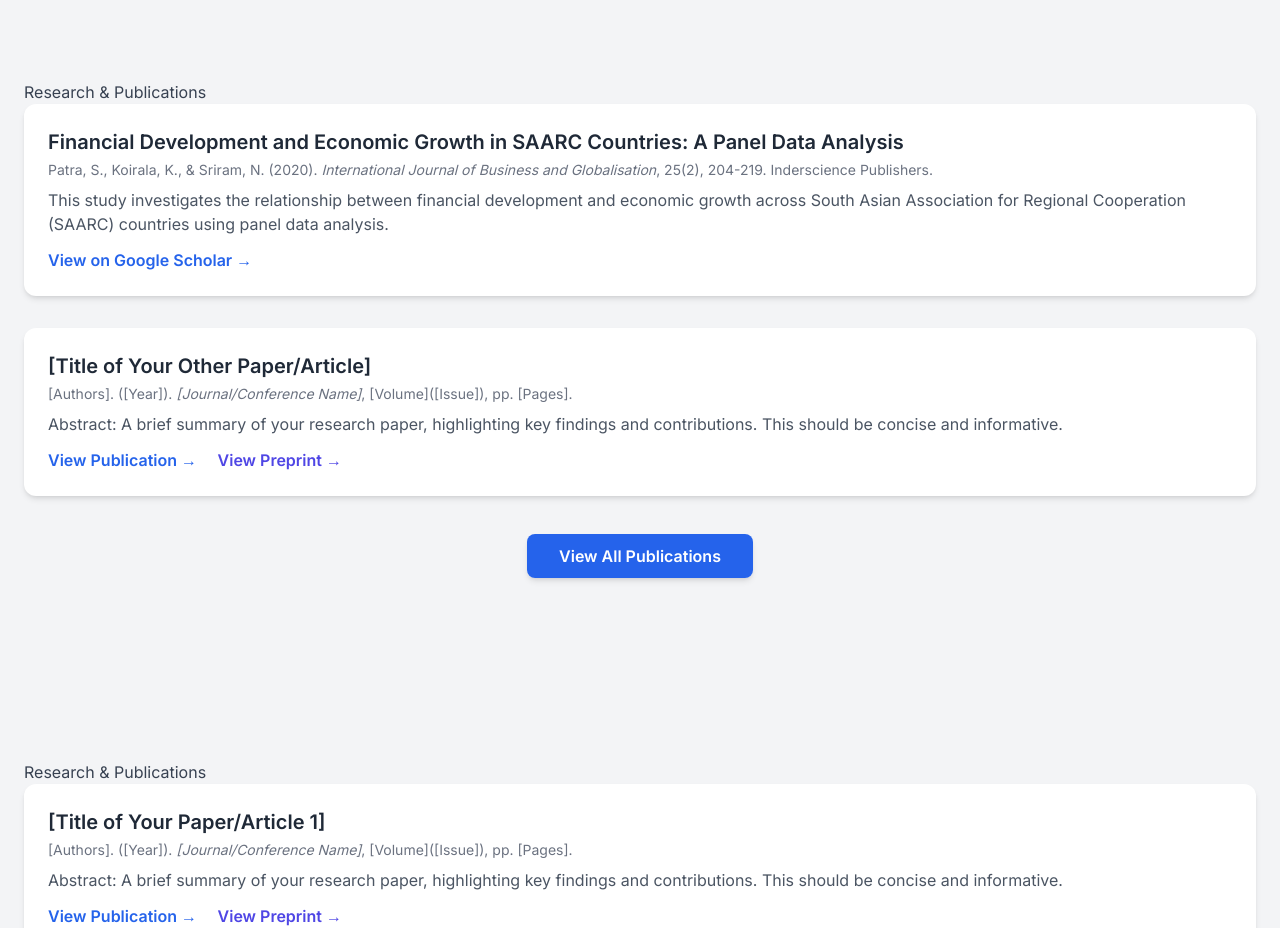
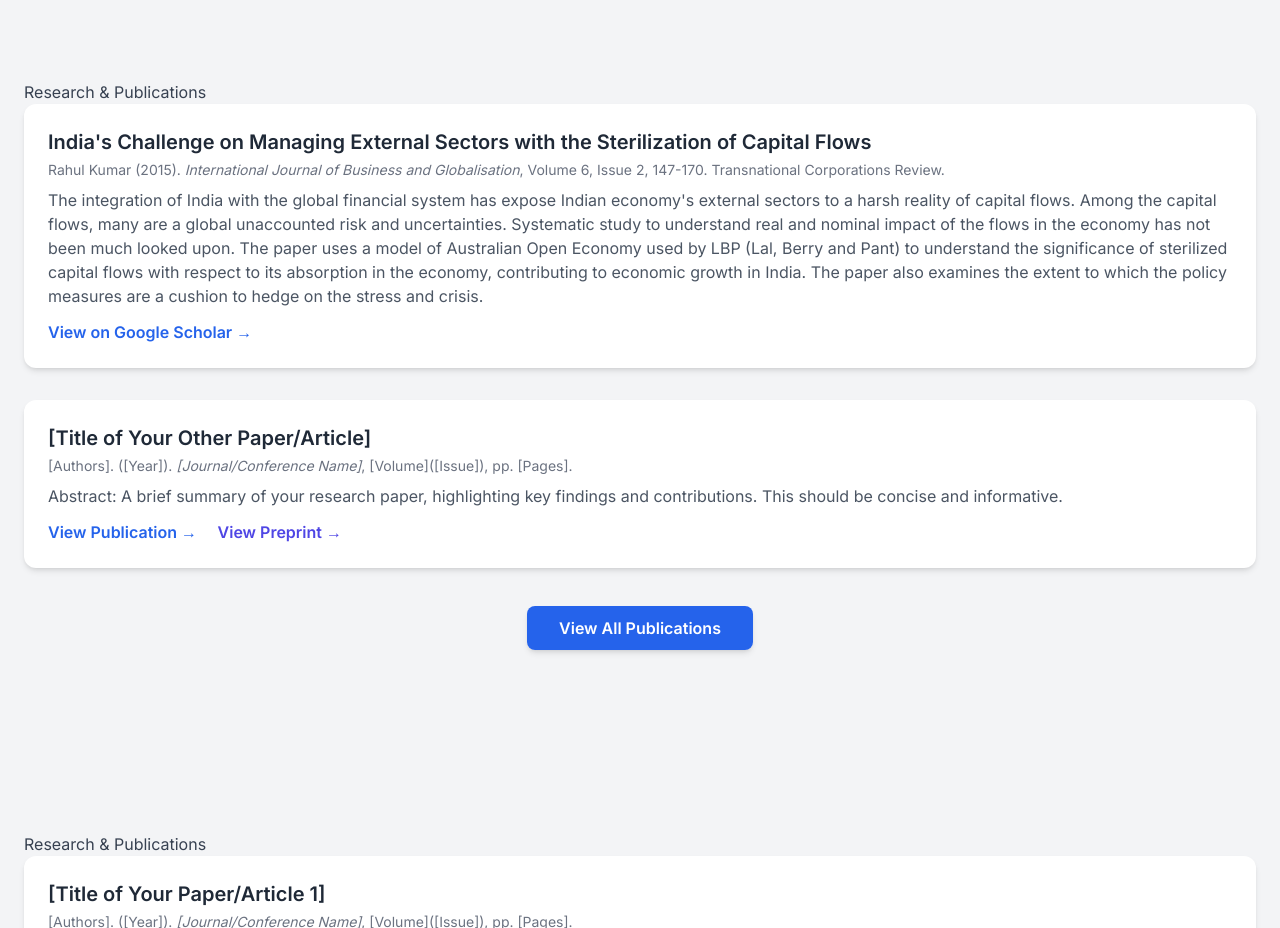
Before and after one commit to rahulkumareconomist/rahulkumareconomist.github.io, a plain HTML site: page index.html in a window 1280 px wide. Shown: the part 2420-3348 px from the top of the page. Drawn offline with nearby package versions, Linux system fonts and the light colour scheme.

Commit message:
update research section

```diff
--- a/index.html
+++ b/index.html
@@ -165,14 +165,14 @@
             <h2 class="section-title">Research & Publications</h2>
             <div class="space-y-8">
                 <div class="bg-white p-6 rounded-xl shadow-md">
-                    <h3 class="text-xl font-semibold text-gray-800 mb-1">Financial Development and Economic Growth in SAARC Countries: A Panel Data Analysis</h3>
+                    <h3 class="text-xl font-semibold text-gray-800 mb-1">India's Challenge on Managing External Sectors with the Sterilization of Capital Flows</h3>
                     <p class="text-sm text-gray-500 mb-2">
-                        Patra, S., Koirala, K., & Sriram, N. (2020).
+                        Rahul Kumar (2015).
                         <em class="italic">International Journal of Business and Globalisation</em>,
-                        25(2), 204-219. Inderscience Publishers.
+                        Volume 6, Issue 2, 147-170. Transnational Corporations Review.
                     </p>
                     <p class="text-gray-600 mb-3">
-                        This study investigates the relationship between financial development and economic growth across South Asian Association for Regional Cooperation (SAARC) countries using panel data analysis.
+                        The integration of India with the global financial system has expose Indian economy's external sectors to a harsh reality of capital flows. Among the capital flows, many are a global unaccounted risk and uncertainties. Systematic study to understand real and nominal impact of the flows in the economy has not been much looked upon. The paper uses a model of Australian Open Economy used by LBP (Lal, Berry and Pant) to understand the significance of sterilized capital flows with respect to its absorption in the economy, contributing to economic growth in India. The paper also examines the extent to which the policy measures are a cushion to hedge on the stress and crisis.
                     </p>
                     <a href="https://scholar.google.com/citations?view_op=view_citation&hl=en&user=8LwxXBQAAAAJ&citation_for_view=8LwxXBQAAAAJ:u5HHmVD_uO8C" target="_blank" class="text-blue-600 font-semibold hover:underline">View on Google Scholar &rarr;</a>
                     </div>
```
